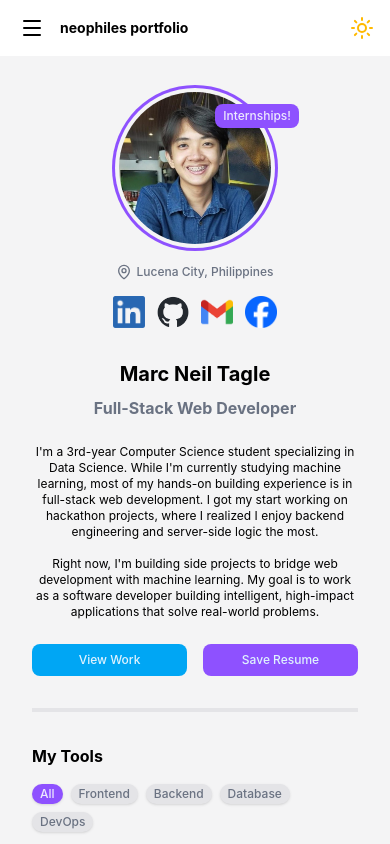
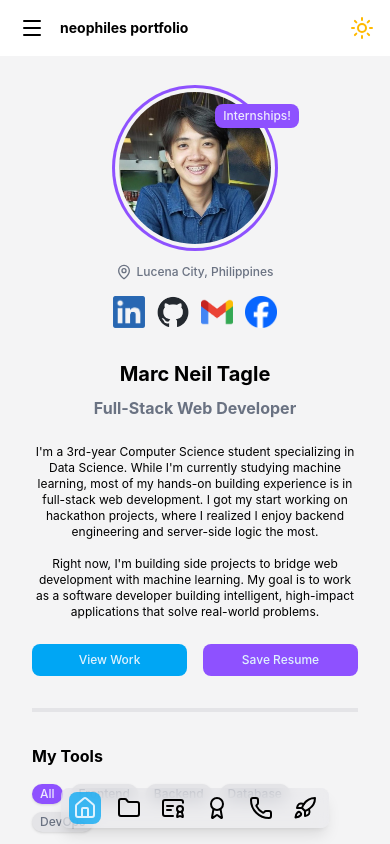
Before and after one commit to neophiles/portfolio, a React (Vite) app in the folder frontend/: page / in a window 390 px wide. Shown: the top 844 px of the page. Built offline with nearby package versions, Linux system fonts and the light colour scheme.

Commit message:
feat(components/layout): add BottomBar

```diff
--- a/frontend/src/components/layout/Body.tsx
+++ b/frontend/src/components/layout/Body.tsx
@@ -1,3 +1,4 @@
+import BottomBar from "./BottomBar";
 import Main from "./Main";
 import Sidebar from "./Sidebar";
 
@@ -6,6 +7,7 @@ export default function Body() {
     <div className="flex-1 flex">
       <Sidebar />
       <Main />
+      <BottomBar />
     </div>
   )
 }
--- /dev/null
+++ b/frontend/src/components/layout/BottomBar.tsx
@@ -0,0 +1,13 @@
+import Card from "../common/Card"
+import { PAGES } from "../../data/pages"
+import NavButton from "./NavButton"
+
+export default function BottomBar() {
+  return (
+    <Card className="fixed md:hidden bottom-4 left-1/2 -translate-x-1/2 max-w-sm px-2 py-1 flex items-center justify-evenly gap-3 bg-base-300/50 shadow-lg backdrop-blur">
+      {PAGES.map((page, index) => (
+        <NavButton key={index} page={page} placement="bottom" />
+      ))}
+    </Card>
+  )
+}
```
